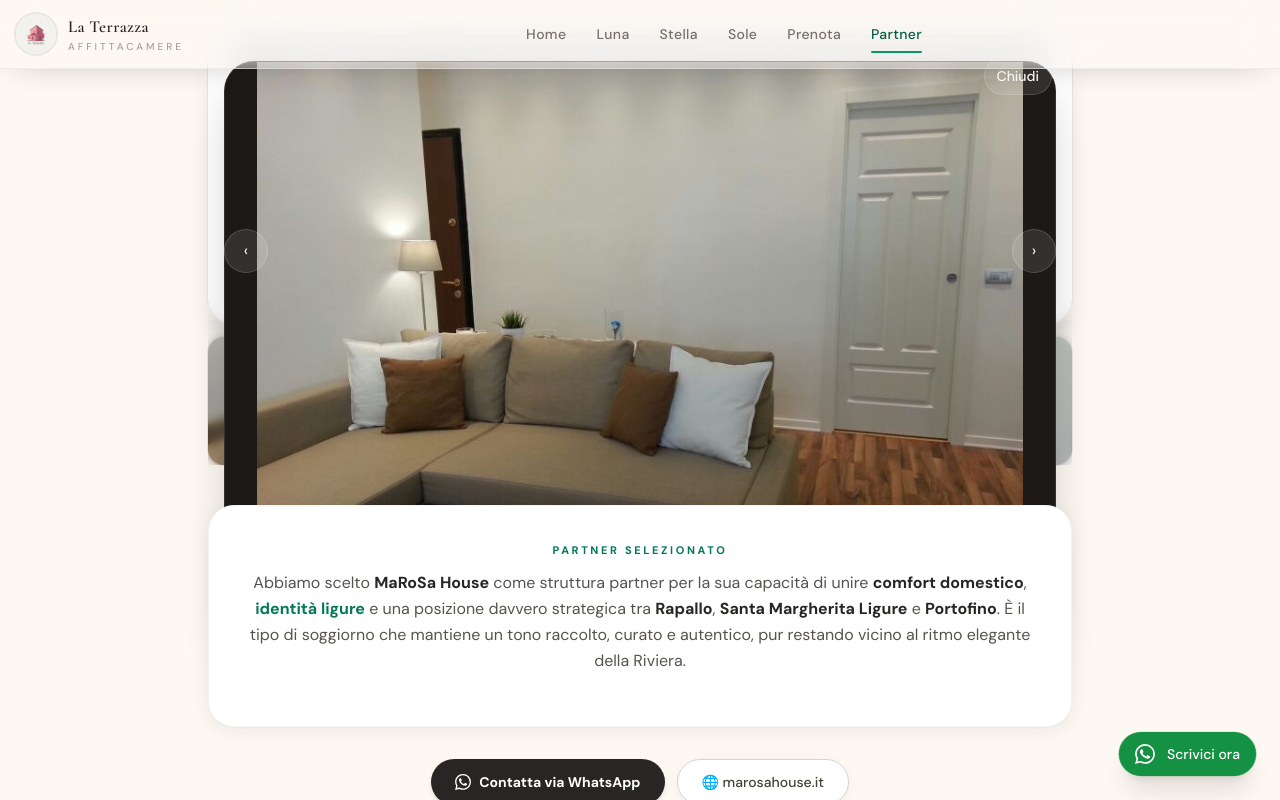
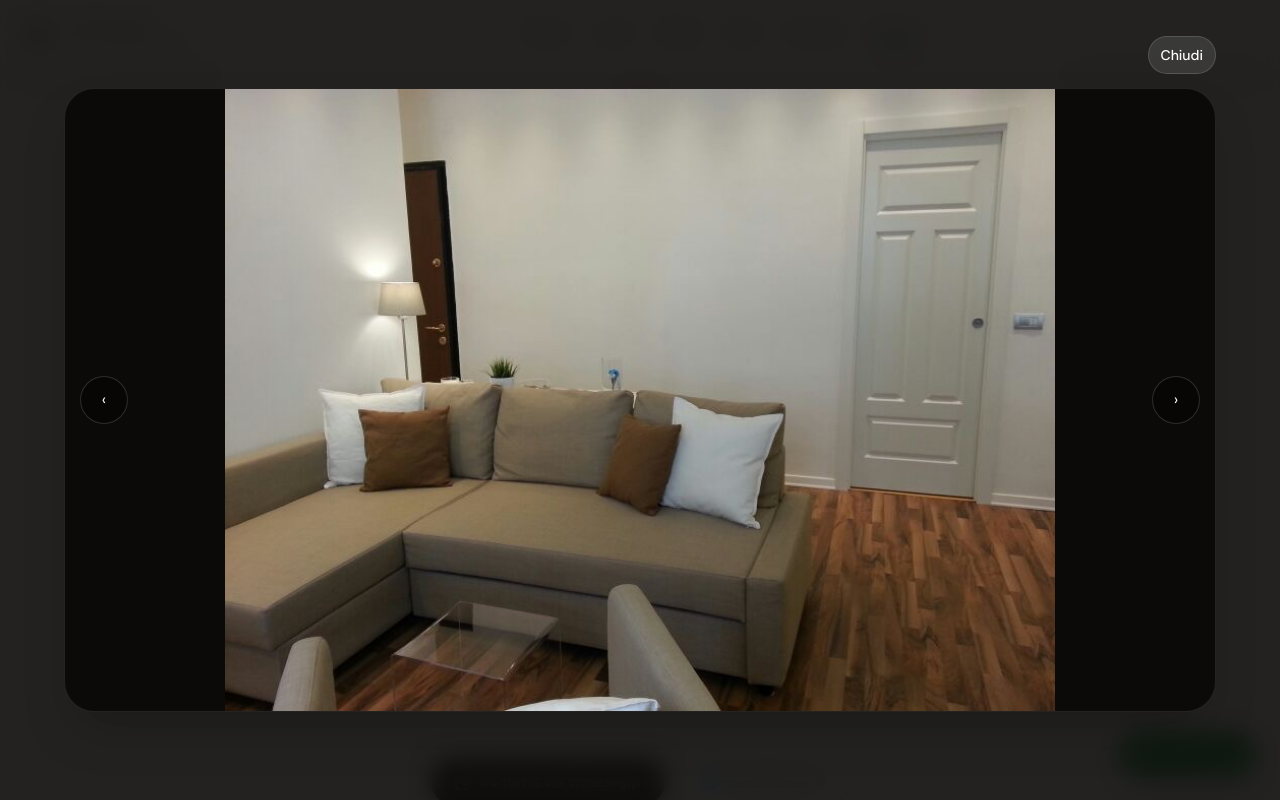
Before and after one commit to Manuell00/la-terrazza-web, a Next.js app: page /partner in a window 1280 px wide. Both pictures are taken after a click on the button 348 px from the left and 1491 px from the top of the page. Shown: the part 1091-1891 px from the top of the page. Built offline with nearby package versions, Linux system fonts and the light colour scheme.

Commit message:
Fix partner gallery modal layering and controls

```diff
--- a/src/components/PartnerGallery.tsx
+++ b/src/components/PartnerGallery.tsx
@@ -2,6 +2,7 @@
 
 import { useCallback, useEffect, useState } from "react";
 import Image from "next/image";
+import { createPortal } from "react-dom";
 
 interface Props {
   featuredImage: string;
@@ -19,6 +20,7 @@ export default function PartnerGallery({
   featuredMode = "cover",
 }: Props) {
   const [selected, setSelected] = useState<number | null>(null);
+  const [mounted, setMounted] = useState(false);
 
   const openAt = (index: number) => setSelected(index);
   const close = useCallback(() => setSelected(null), []);
@@ -26,6 +28,10 @@ export default function PartnerGallery({
     if (selected === null) return;
     setSelected((selected + direction + lightboxImages.length) % lightboxImages.length);
   }, [lightboxImages.length, selected]);
+
+  useEffect(() => {
+    setMounted(true);
+  }, []);
 
   useEffect(() => {
     if (selected === null) return;
@@ -86,30 +92,34 @@ export default function PartnerGallery({
         </div>
       </div>
 
-      {selected !== null && (
-        <div className="fixed inset-0 z-[140] isolate px-4 py-6">
+      {mounted && selected !== null && createPortal(
+        <div className="fixed inset-0 z-[999] bg-stone-950/90 backdrop-blur-md">
           <button
             type="button"
             onClick={close}
-            className="absolute inset-0 bg-stone-950/88 backdrop-blur-sm"
+            className="absolute inset-0"
             aria-label="Chiudi galleria"
           />
+          <div className="relative z-10 flex h-full w-full items-center justify-center px-4 py-6 sm:px-6">
+            <div className="relative w-full max-w-6xl">
               <button
                 type="button"
                 onClick={close}
-            className="absolute right-5 top-5 z-20 rounded-full border border-white/15 bg-white/10 px-3 py-2 text-sm font-medium text-white transition-colors hover:bg-white/15"
+                className="absolute right-0 top-[-3.25rem] z-30 rounded-full border border-white/15 bg-white/10 px-3 py-2 text-sm font-medium text-white transition-colors hover:bg-white/15"
               >
                 Chiudi
               </button>
+
               <button
                 type="button"
                 onClick={() => go(-1)}
-            className="absolute left-4 top-1/2 z-20 flex h-11 w-11 -translate-y-1/2 items-center justify-center rounded-full border border-white/15 bg-white/10 text-white transition-colors hover:bg-white/15"
+                className="absolute left-2 top-1/2 z-30 flex h-12 w-12 -translate-y-1/2 items-center justify-center rounded-full border border-white/15 bg-black/35 text-white transition-colors hover:bg-white/15 sm:left-4"
                 aria-label="Immagine precedente"
               >
                 ‹
               </button>
-          <div className="relative z-10 mx-auto h-[72vh] w-full max-w-5xl overflow-hidden rounded-[30px] border border-white/10 bg-stone-900 shadow-2xl">
+
+              <div className="relative mx-auto flex h-[78vh] w-full items-center justify-center overflow-hidden rounded-[30px] border border-white/10 bg-stone-950 shadow-2xl">
                 <Image
                   src={lightboxImages[selected]}
                   alt={`${alt} ${selected + 1}`}
@@ -118,15 +128,19 @@ export default function PartnerGallery({
                   sizes="100vw"
                 />
               </div>
+
               <button
                 type="button"
                 onClick={() => go(1)}
-            className="absolute right-4 top-1/2 z-20 flex h-11 w-11 -translate-y-1/2 items-center justify-center rounded-full border border-white/15 bg-white/10 text-white transition-colors hover:bg-white/15"
+                className="absolute right-2 top-1/2 z-30 flex h-12 w-12 -translate-y-1/2 items-center justify-center rounded-full border border-white/15 bg-black/35 text-white transition-colors hover:bg-white/15 sm:right-4"
                 aria-label="Immagine successiva"
               >
                 ›
               </button>
             </div>
+          </div>
+        </div>,
+        document.body
       )}
     </>
   );
```
Lines whose indentation alone changed are shown as unchanged.
